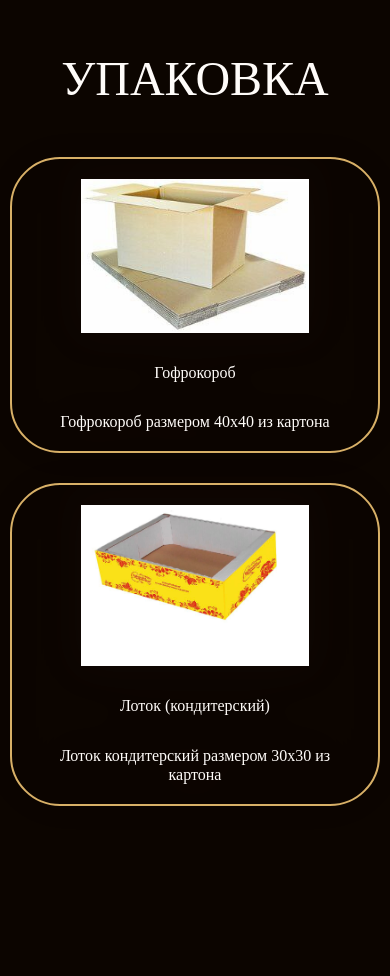
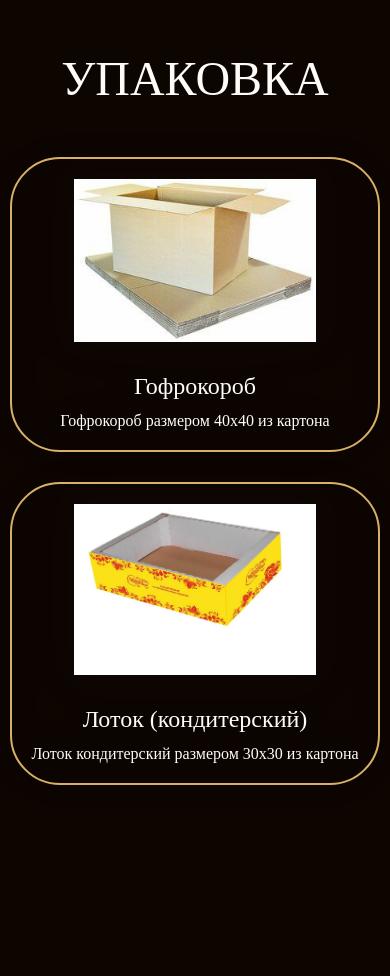
Before and after one commit to Vlaldis95/KubanBread, a Django app: page /packaging/9 in a window 390 px wide. Shown: the part 101-1077 px from the top of the page. Run offline with Django 4.2, Linux system fonts and the light colour scheme; data comes from the database, SQL or seed files in the repository; some web fonts are replaced.

Commit message:
fix: исправить чекбокс формы и отступы в карточках упаковки

```diff
--- a/kubansite/pages/forms.py
+++ b/kubansite/pages/forms.py
@@ -16,7 +16,7 @@ class ContactForm(forms.Form):
     e_mail = forms.EmailField(widget=forms.EmailInput(
         attrs={'placeholder': '*Ваш e-mail',
                'class': 'popup__input form__input',
-               'pattern': "[a-zA-Z0-9._-]+@[a-zA-Z0-9._-]+\.[a-zA-Z0-9_-]+"}),
+               'pattern': "[a-zA-Z0-9._-]+@[a-zA-Z0-9._-]+\.[a-zA-Z]+"}),
                 max_length=50)  # Электронная почта
     region = forms.CharField(
         widget=forms.TextInput(
--- a/kubansite/pages/templates/pages/contacts.html
+++ b/kubansite/pages/templates/pages/contacts.html
@@ -69,7 +69,6 @@
           </div>
           <div>
             {{form.region}}<!--Регион-->
-            <span class="popup__error {{form.region.name}}-error"></span>
           </div>
           <div class="popup__select-wrapper popup__select_type_chanel">
             <label class="popup__select-label" for="id_sales_channel">Канал продаж</label>
--- a/kubansite/pages/templates/pages/packaging.html
+++ b/kubansite/pages/templates/pages/packaging.html
@@ -13,7 +13,7 @@
       <li class="packaging__item">
         <img class="packaging__image" src="{{i.photo.url}}" alt="{{i.name}}">
         <div class="packaging__description">
-          <p class="packaging__text">{{i.name}}</p>
+          <p class="packaging__subtitle">{{i.name}}</p>
           <p class="packaging__text"> {{i.description}} </p>
         </div>
       </li>
--- a/kubansite/static/blocks/category/category.css
+++ b/kubansite/static/blocks/category/category.css
@@ -399,7 +399,7 @@
 }
 
 .packaging__text {
-  margin: 0 0 30px;
+  margin: 0;
   padding: 0;
   font-style: normal;
   font-weight: 400;
@@ -409,8 +409,15 @@
   min-width: 300px;
 }
 
-.packaging__text:last-child {
-  margin: 0;
+.packaging__subtitle {
+  margin: 0 0 20px;
+  padding: 0;
+  font-style: normal;
+  font-weight: 400;
+  font-size: 24px;
+  line-height: 1.2;
+  color: var(--color-light);
+  min-width: 300px;
 }
 
 .packaging__image {
@@ -436,7 +443,12 @@
   }
 
   .packaging__item {
-    padding: 20px;
+    padding: 20px 10px;
+  }
+
+  .packaging__subtitle {
+    margin: 0 0 10px;
+    text-align: center;
   }
 
   .packaging__text {
--- a/kubansite/static/blocks/popup/__error/popup__error.css
+++ b/kubansite/static/blocks/popup/__error/popup__error.css
@@ -13,6 +13,6 @@
 
 @media screen and (max-width: 500px) {
   .popup__error {
-    min-height: 32px;
+    min-height: 24px;
   }
 }
--- a/kubansite/static/blocks/popup/__reminder/popup__reminder.css
+++ b/kubansite/static/blocks/popup/__reminder/popup__reminder.css
@@ -1,3 +1,4 @@
 .popup__reminder {
   margin: 0 0 20px;
+  color: var(--color-light);
 }
--- a/kubansite/static/blocks/popup/__select-wrapper/popup__select-wrapper.css
+++ b/kubansite/static/blocks/popup/__select-wrapper/popup__select-wrapper.css
@@ -1,5 +1,6 @@
 .popup__select-wrapper {
   position: relative;
+  margin: 8px 0;
 }
 
 .popup__select-wrapper::after {
--- a/kubansite/static/blocks/popup/__select/popup__select.css
+++ b/kubansite/static/blocks/popup/__select/popup__select.css
@@ -13,7 +13,7 @@
 }
 
 .popup__select-label {
-  margin: 0 0 8px;
+  margin: 8px 0;
   padding: 0;
   font-style: normal;
   font-weight: 400;
--- a/kubansite/static/blocks/popup/popup.css
+++ b/kubansite/static/blocks/popup/popup.css
@@ -16,9 +16,9 @@
   -webkit-column-gap: 12px;
      -moz-column-gap: 12px;
           column-gap: 12px;
-  -webkit-box-align: center;
-      -ms-flex-align: center;
-          align-items: center;
+  -webkit-box-align: flex-start;
+      -ms-flex-align: flex-start;
+          align-items: flex-start;
   color: var(--color-light);
   position: relative;
 }
```
